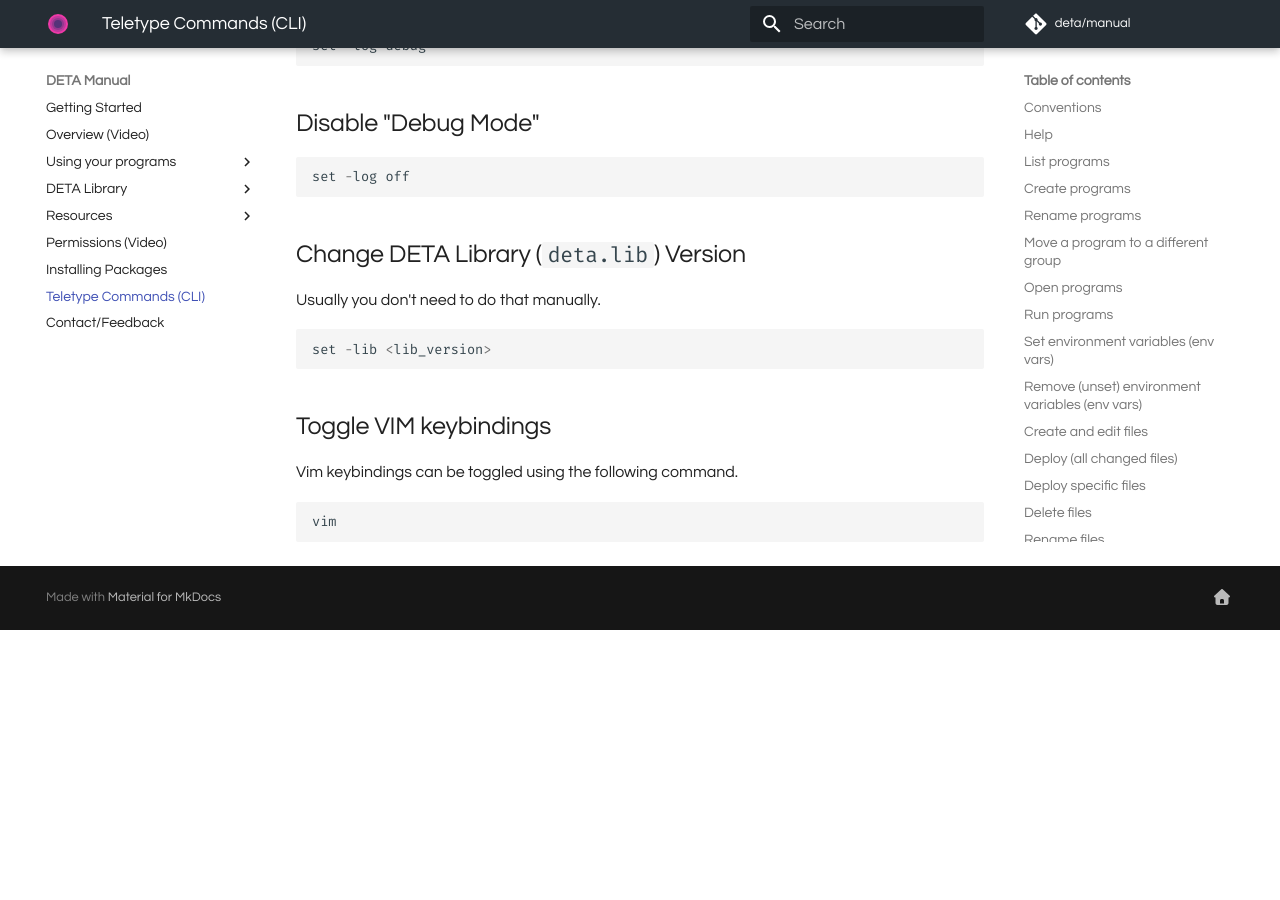
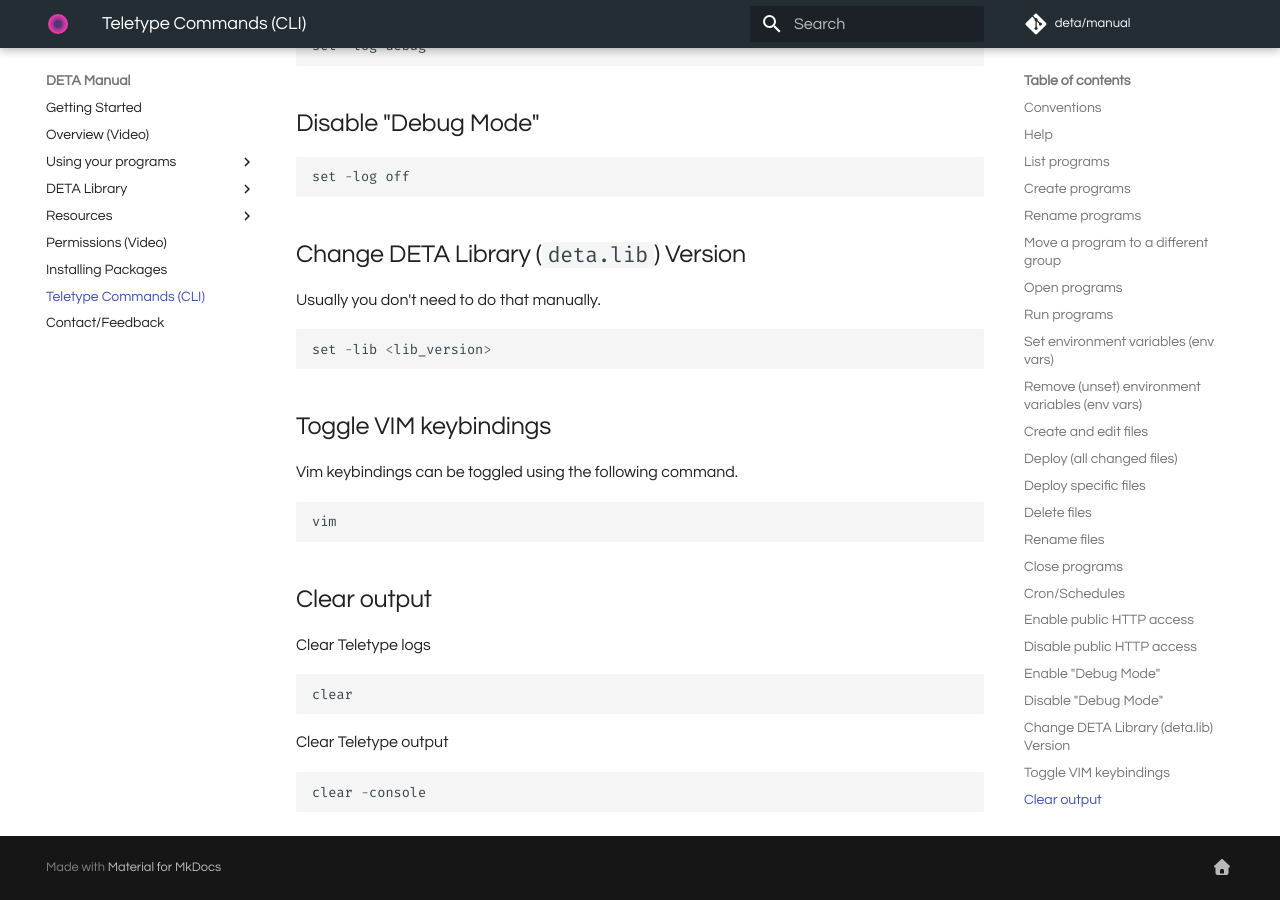
Before and after one commit to fmquaglia/manual, an MkDocs documentation site: the page built from docs/teletype.md, in a window 1280 px wide and 900 px high, scrolled down 3742 px. Built offline with MkDocs 1.6.1 and Material for MkDocs 9.7.7, drawn with Linux system fonts in a browser that asks for light colours; comment, search, counter and statistics services are not loaded; before the commit the page ends 4372 px from its top, so only the background shows below that.

Commit message:
add clear command

````diff
--- a/docs/teletype.md
+++ b/docs/teletype.md
@@ -176,3 +176,17 @@ Vim keybindings can be toggled using the following command.
 ```ruby
 vim
 ```
+
+## Clear output
+
+Clear Teletype logs
+
+```ruby
+clear
+```
+
+Clear Teletype output
+
+```ruby
+clear -console
+```
````
